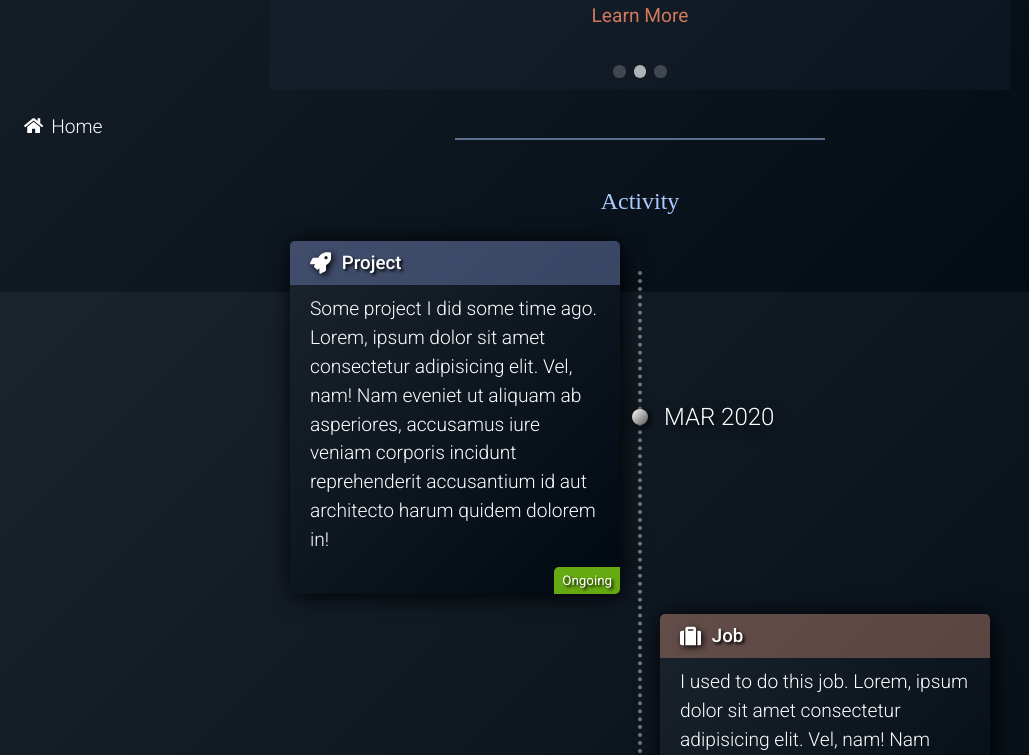
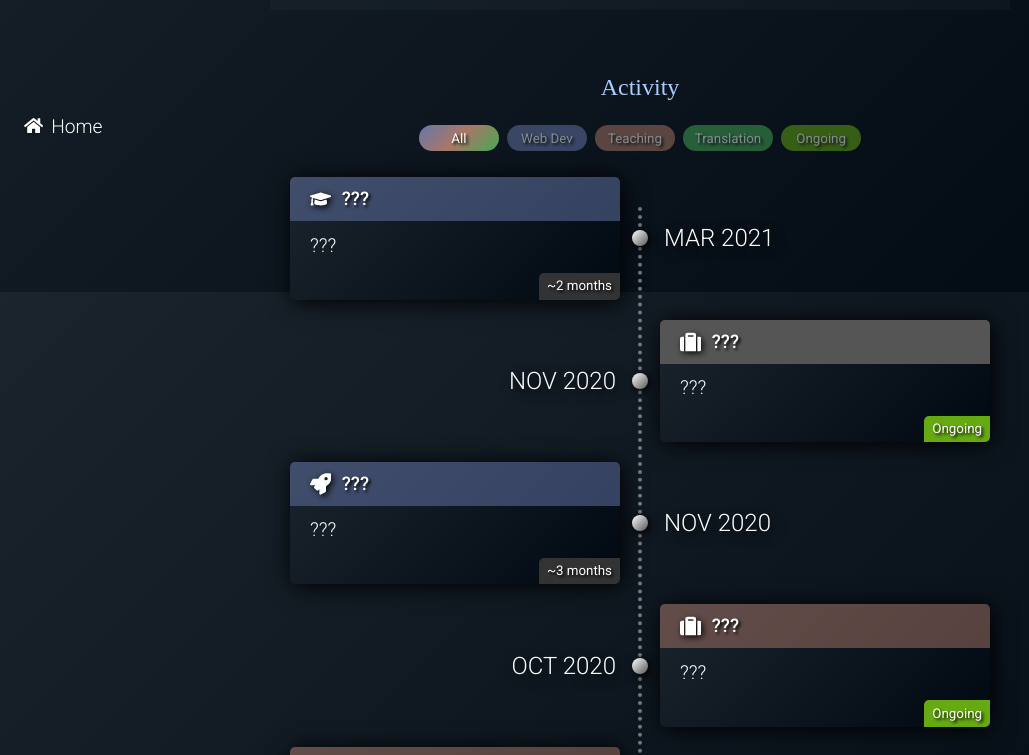
Before and after one commit to do-sieg/portfolio-2021, a Next.js app: page / in a window 1280 px wide. Shown: the part 604-1359 px from the top of the page, without its empty margins (0-1029 px from the left). Built offline with nearby package versions, Linux system fonts and the light colour scheme; a web font is replaced by a local one.

Commit message:
Timeline filters

```diff
--- a/components/Home.js
+++ b/components/Home.js
@@ -20,7 +20,7 @@ export default function Home() {
                 <div className="info-text">{L_HOME_INTRO}</div>
             </section>
 
-            <hr />
+            {/* <hr /> */}
 
             <section>
                 <SlideShow
@@ -46,7 +46,7 @@ export default function Home() {
                 />
             </section>
 
-            <hr />
+            {/* <hr /> */}
 
             <section>
                 <h2>{L_TIMELINE}</h2>
--- a/components/Timeline.js
+++ b/components/Timeline.js
@@ -1,3 +1,4 @@
+import { useState } from 'react';
 import { FaGraduationCap, FaRocket, FaSuitcase } from 'react-icons/fa';
 import { useLangContext, useLangTerm } from '../utils/lang';
 
@@ -15,28 +16,169 @@ import { useLangContext, useLangTerm } from '../utils/lang';
 
 const events = [
     {
-        type: "project",
+        type: "degree",
+        group: "",
+        name: { en: "???", fr: "Baccalauréat" },
+        description: {
+            en: "???",
+            fr: (() => (
+                <>
+                    Baccalauréat Scientifique (spécialité mathématiques)<br />— Valence
+                </>
+            ))(),
+        },
+        "happened": "2005-06",
+    },
+
+    {
+        type: "degree",
+        group: "",
+        name: { en: "???", fr: "Études supérieures" },
+        description: {
+            en: "???",
+            fr: (() => (
+                <>
+                    Licence en droit général<br />
+                    Maîtrise de droit privé<br />— UPMF, Grenoble
+                </>
+            ))(),
+        },
+        "happened": "2006-09",
+    },
+
+    {
+        type: "degree",
         group: "dev",
-        name: { en: "Project", fr: "Projet" },
-        description: { en: "Some project I did some time ago. Lorem, ipsum dolor sit amet consectetur adipisicing elit. Vel, nam! Nam eveniet ut aliquam ab asperiores, accusamus iure veniam corporis incidunt reprehenderit accusantium id aut architecto harum quidem dolorem in!" },
-        "started": "2020-03-31",
+        name: { en: "???", fr: "Formation" },
+        description: {
+            en: "???",
+            fr: (() => (
+                <>
+                    Formation Développeur web<br />— OpenClassrooms
+                </>
+            ))(),
+        },
+        "started": "2021-03",
+        "ended": "2021-05",
+    },
+
+    {
+        type: "job",
+        group: "teach",
+        name: { en: "???", fr: "Enseignant FLE" },
+        description: {
+            en: "???",
+            fr: (() => (
+                <>
+                    Français Langue Étrangère (collège-lycée)<br />— Logos School, Chypre
+                </>
+            ))(),
+        },
+        "started": "2013-09",
+        "ended": "2018-09",
     },
     {
         type: "job",
         group: "teach",
-        name: { en: "Job", fr: "Emploi" },
-        description: { en: "I used to do this job. Lorem, ipsum dolor sit amet consectetur adipisicing elit. Vel, nam! Nam eveniet ut aliquam ab asperiores, accusamus iure veniam corporis incidunt reprehenderit accusantium id aut architecto harum quidem dolorem in!" },
-        "started": "2020-01-01",
-        "ended": "2021-02-08",
+        name: { en: "???", fr: "Enseignant Info/FLE" },
+        description: {
+            en: "???",
+            fr: (() => (
+                <>
+                    Informatique (collège)<br />
+                    Français Langue Étrangère (collège-lycée)<br />— Logos School, Chypre
+                </>
+            ))(),
+        },
+        "started": "2019-09",
+        "ended": "2020-09",
     },
+
     {
-        type: "degree",
-        group: "translation",
-        name: { en: "Degree", fr: "Diplôme" },
-        description: { en: "I graduated from some university. Lorem, ipsum dolor sit amet consectetur adipisicing elit. Vel, nam! Nam eveniet ut aliquam ab asperiores, accusamus iure veniam corporis incidunt reprehenderit accusantium id aut architecto harum quidem dolorem in!" },
-        "started": "2019-12-17",
+        type: "job",
+        group: "dev",
+        name: { en: "???", fr: "Développeur fullstack" },
+        description: {
+            en: "???",
+            fr: (() => (
+                <>
+                    Conception d’applications backend, APIs, sites e-commerce (NodeJS)<br />
+                    Conception d’applications web frontend (ReactJS)<br />— Ubicross, Arménie
+                </>
+            ))(),
+        },
+        "started": "2018-09",
+        "ended": "2019-09",
+    },
+
+    {
+        type: "job",
+        group: "dev",
+        name: { en: "???", fr: "Développeur web free-lance" },
+        description: {
+            en: "???",
+            fr: (() => (
+                <>
+                    Conception de sites vitrines multi-langues<br />
+                    Support client (documentations, conseil)
+                </>
+            ))(),
+        },
+        "started": "2018-11",
+    },
+
+    {
+        type: "job",
+        group: "teach",
+        name: { en: "???", fr: "Mentor développement" },
+        description: {
+            en: "???",
+            fr: (() => (
+                <>
+                    Accompagnement d’élèves en formation<br />
+                    Aide à la réalisation de projets pour développeurs de niveaux débutant à confirmé.<br />— Cours en ligne
+                </>
+            ))(),
+        },
+        "started": "2020-10",
+    },
+
+    {
+        type: "job",
+        group: "translate",
+        name: { en: "???", fr: "Traducteur/Relecteur" },
+        description: {
+            en: "???",
+            fr: (() => (
+                <>
+                    Traduction et correction de données, textes, manuels d’utilisation et fichiers informatiques.<br />
+                    Anglais vers français.<br />— Faithlife, LLC
+                </>
+            ))(),
+        },
+        "started": "2020-11",
+    },
+
+    {
+        type: "project",
+        group: "dev",
+        name: { en: "???", fr: "Agence Kentia" },
+        description: {
+            en: "???",
+            fr: (() => (
+                <>
+                    Implémentation de fonctionnalités pour un site web et intégration de contenu.<br />— Agence Kentia
+                </>
+            ))(),
+        },
+        "started": "2020-11",
+        "ended": "2021-02",
     },
 ];
+
+// biochem
+// saleth
+
 
 function getShortDate(dateStr) {
     const L_SHORT_MONTHS = useLangTerm('SHORT_MONTHS');
@@ -80,17 +222,20 @@ function EventCard({ index, data }) {
                     {renderTypeIcon(data.type)}<h3>{data.name[lang]}</h3>
                 </div>
                 <div className="card-body">
-                    <p>{data.description[lang]}</p>
-                    {data.ended ?
-                        <p className="duration">{getDuration(data)}</p>
-                        :
-                        <p className="duration ongoing">{L_ONGOING}</p>
+                    {data.description && <p>{data.description[lang]}</p>}
+
+                    {data.started &&
+                        (data.ended ?
+                            <p className="duration">{getDuration(data)}</p>
+                            :
+                            <p className="duration ongoing">{L_ONGOING}</p>
+                        )
                     }
                 </div>
             </div>
 
             <time>
-                {getShortDate(data.started)}
+                {getShortDate(data.started || data.happened)}
             </time>
         </div>
     );
@@ -98,12 +243,87 @@ function EventCard({ index, data }) {
 
 export default function Timeline() {
 
+    const [filterStatus, setFilterStatus] = useState(0);
+    const [filterGroup, setFilterGroup] = useState(0);
+
+    const [filterGroupDev, setFilterGroupDev] = useState(0);
+    const [filterGroupTeach, setFilterGroupTeach] = useState(0);
+    const [filterGroupTranslate, setFilterGroupTranslate] = useState(0);
+
+    const L_ALL = useLangTerm("ALL");
+    const L_NAV_DEV = useLangTerm("NAV_DEV");
+    const L_NAV_TEACH = useLangTerm("NAV_TEACH");
+    const L_NAV_TRANSLATION = useLangTerm("NAV_TRANSLATION");
+    const L_ONGOING = useLangTerm('ONGOING');
+
+    function handleToggleFilterStatus(e) {
+        e.preventDefault();
+        setFilterStatus(Math.abs(1 - filterStatus));
+    }
+
+    function handleToggleFilterGroupAll(e) {
+        e.preventDefault();
+        setFilterGroup(0);
+    }
+
+    function handleToggleFilterGroupDev(e) {
+        e.preventDefault();
+        setFilterGroup(1);
+    }
+
+    function handleToggleFilterGroupTeach(e) {
+        e.preventDefault();
+        setFilterGroup(2);
+    }
+
+    function handleToggleFilterGroupTranslate(e) {
+        e.preventDefault();
+        setFilterGroup(3);
+    }
+
     return (
         <div className="timeline-container">
+
+            <div class="filters">
+                <button className={`all ${filterGroup === 0 ? 'active' : ''}`} onClick={handleToggleFilterGroupAll}>{L_ALL}</button>
+                <button className={`dev ${filterGroup === 1 ? 'active' : ''}`} onClick={handleToggleFilterGroupDev}>{L_NAV_DEV}</button>
+                <button className={`teach ${filterGroup === 2 ? 'active' : ''}`} onClick={handleToggleFilterGroupTeach}>{L_NAV_TEACH}</button>
+                <button className={`translate ${filterGroup === 3 ? 'active' : ''}`} onClick={handleToggleFilterGroupTranslate}>{L_NAV_TRANSLATION}</button>
+                <button className={`ongoing ${filterStatus === 1 ? 'active' : ''}`} onClick={handleToggleFilterStatus}>{L_ONGOING}</button>
+            </div>
+
             <div className="timeline">
-                {events.map((event, index) => {
-                    return <EventCard key={index} index={index} data={event} />
-                })}
+                {events
+                    .filter((event) => {
+                        let display = false;
+
+                        if (filterGroup === 0) {
+                            display = true;
+                        }
+
+                        if (filterGroup === 1 && event.group === "dev") {
+                            display = true;
+                        }
+                        if (filterGroup === 2 && event.group === "teach") {
+                            display = true;
+                        }
+                        if (filterGroup === 3 && event.group === "translate") {
+                            display = true;
+                        }
+
+                        if (filterStatus === 1) {
+                            display = display && (event.started && !event.ended);
+                        }
+                        return display;
+                    })
+                    .sort((a, b) => {
+                        const dateA = a.started || a.happened;
+                        const dateB = b.started || b.happened;
+                        return new Date(dateB) - new Date(dateA);
+                    })
+                    .map((event, index) => {
+                        return <EventCard key={index} index={index} data={event} />
+                    })}
             </div>
         </div>
     );
--- a/data/lang/en.js
+++ b/data/lang/en.js
@@ -15,6 +15,7 @@ export default {
         "SEP", "OCT", "NOV", "DEC",
     ],
 
+    ALL: "All",
     TIMELINE: "Activity",
     ONGOING: "Ongoing",
     LEARN_MORE: "Learn More",
--- a/styles/globals.css
+++ b/styles/globals.css
@@ -30,6 +30,7 @@ h3 {
   font-weight: 400;
 }
 h2 {
+  margin: 4rem 0 1.5rem;
   text-align: center;
   font-family: Kufam;
   color: #acf;
@@ -154,6 +155,46 @@ hr {
   margin-block-start: 3em;
   margin-block-end: 3em;
   opacity: 0.5;
+  filter: drop-shadow(black 2px 2px 3px);
+}
+.timeline-container .filters {
+  display: flex;
+  gap: 0.5rem;
+  justify-content: center;
+}
+.timeline-container .filters button {
+  min-width: 5rem;
+  padding: 0.35rem 0.75rem;
+  border: none;
+  border-radius: 15px;
+  font-family: Roboto;
+  font-size: smaller;
+  font-weight: 400;
+  cursor: pointer;
+  opacity: 0.5;
+  color: #fff;
+  text-shadow: black 2px 2px 3px;
+}
+.timeline-container .filters button:active {
+  filter: drop-shadow(black 2px 2px 3px);
+}
+.timeline-container .filters button.active {
+  opacity: 1;
+}
+.timeline-container .filters button.all {
+  background-image: linear-gradient(135deg, #67a, #a76, #4a5);
+}
+.timeline-container .filters button.dev {
+  background-color: #67a;
+}
+.timeline-container .filters button.teach {
+  background-color: #a76;
+}
+.timeline-container .filters button.translate {
+  background-color: #4a5;
+}
+.timeline-container .filters button.ongoing {
+  background-color: #6a1;
 }
 .timeline-container .timeline {
   position: relative;
@@ -213,7 +254,7 @@ hr {
 .timeline-container .event-container .card .card-head {
   display: flex;
   align-items: center;
-  background-color: #aaa;
+  background-color: #555;
   padding: 10px 20px;
   border-radius: 5px 5px 0 0;
 }
--- a/styles/globals.less
+++ b/styles/globals.less
@@ -79,6 +79,7 @@ h1, h2, h3 {
 }
 
 h2 {
+  margin: 4rem 0 1.5rem;
   text-align: center;
   font-family: Kufam;
   color: @c-secondary;
@@ -228,10 +229,6 @@ footer {
   padding: 0.5rem;
   border-top: 0.05rem solid #fffa;
   font-weight: 300;
-
-  // a {
-  //   display: block;
-  // }
 }
 
 
@@ -242,41 +239,53 @@ hr {
   margin-block-start: 3em;
   margin-block-end: 3em;
   opacity: 0.5;
-  // .neon-filter-shadow(@c-secondary, 3px)
+  .filter-shadow();
 }
 
-// @keyframes rotateCard3DLeft {
-//   0% {
-//     opacity: 0;
-//     transform: perspective(1000px) rotateY(90deg) scale(@timeline-minicard-scale) translateX(@timeline-minicard-offset);
-//   }
-//   50% {
-//     transform: perspective(1000px) rotateY(90deg) scale(@timeline-minicard-scale) translateX(@timeline-minicard-offset);
-//   }
-//   100% {
-//     transform: perspective(1000px) rotateY(@timeline-minicard-rotate);
-//     opacity: 100%;
-//   }
-// }
-
-// @keyframes rotateCard3DRight {
-//   0% {
-//     opacity: 0;
-//     transform: perspective(1000px) rotateY(-90deg) scale(@timeline-minicard-scale) translateX(-@timeline-minicard-offset);
-//   }
-//   50% {
-//     transform: perspective(1000px) rotateY(-90deg) scale(@timeline-minicard-scale) translateX(-@timeline-minicard-offset);
-//   }
-//   100% {
-//     transform: perspective(1000px) rotateY(-@timeline-minicard-rotate);
-//     opacity: 100%;
-//   }
-// }
 
 .timeline-container {
+  .filters {
+    display: flex;
+    gap: 0.5rem;
+    justify-content: center;
+
+    button {
+      min-width: 5rem;
+      padding: 0.35rem 0.75rem;
+      border: none;
+      border-radius: 15px;
+      font-family: Roboto;
+      font-size: smaller;
+      font-weight: 400;
+      cursor: pointer;
+      opacity: 0.5;
+      color: #fff;
+      .text-shadow();
+      &:active {
+        .filter-shadow();
+      }
+      &.active {
+        opacity: 1;
+      }
+      &.all {
+        background-image: linear-gradient(135deg, @c-dev, @c-teach, @c-translate);
+      }
+      &.dev {
+        background-color: @c-dev;
+      }
+      &.teach {
+        background-color: @c-teach;
+      }
+      &.translate {
+        background-color: @c-translate;
+      }
+      &.ongoing {
+        background-color: @c-active;
+      }
+    }
+  }
   .timeline {
     // background-color: fade(cyan, 10%);
-
 
     position: relative;
     width: 100%;
@@ -339,7 +348,7 @@ hr {
 
     .card {
       position: relative;
-      // border: 1px solid #aaa;
+      // border: 1px solid #555;
       border-radius: 5px;
       .dark-gradient();
 
@@ -348,7 +357,7 @@ hr {
       .card-head {
         display: flex;
         align-items: center;
-        background-color: #aaa;
+        background-color: #555;
         padding: 10px 20px;
         border-radius: 5px 5px 0 0;
         svg {
```
